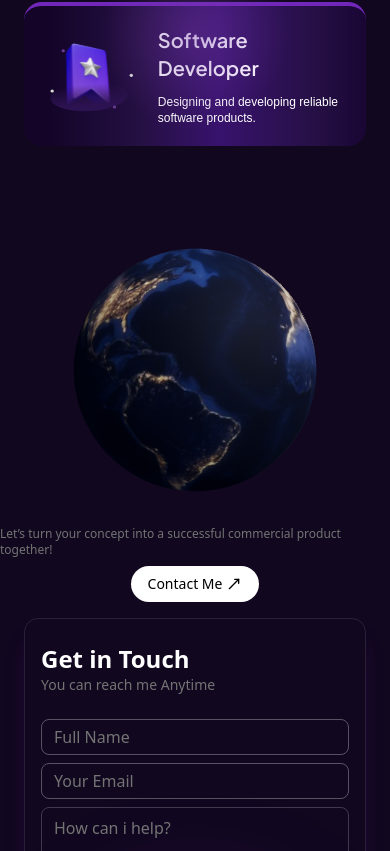
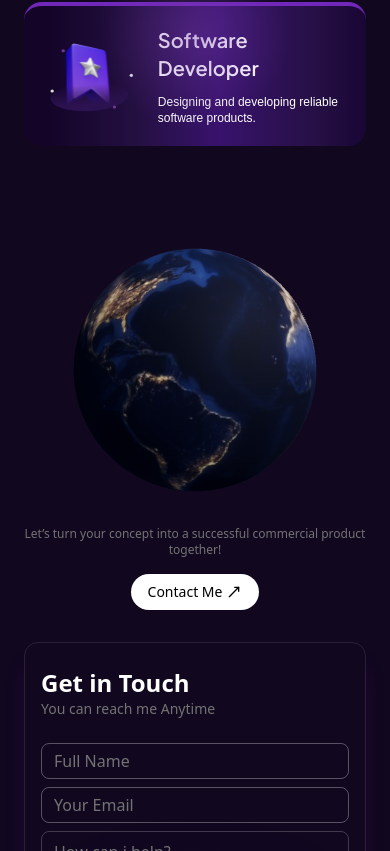
Before and after one commit to pcsatpals/portfolio, a Next.js app: page /about in a window 390 px wide. Shown: the part 1053-1904 px from the top of the page. Built offline with nearby package versions, Linux system fonts and the light colour scheme; a web font is replaced by a local one.

Commit message:
Solved the responsive issues

```diff
--- a/features/landing/sections/contact-me.tsx
+++ b/features/landing/sections/contact-me.tsx
@@ -18,7 +18,7 @@ import z from 'zod';
 
 const ContactMe = ({ showContact = false }: { showContact?: boolean }) => {
     return (
-        <div className='w-full grid grid-cols-1 sm:grid-cols-2 gap-4 lg:gap-6 py-16'>
+        <div className='w-full grid grid-cols-1 sm:grid-cols-2 gap-8 lg:gap-6 py-16'>
             {showContact ? <ContactSection /> : <GlobeSection />}
             <ContactMeForm />
         </div>
@@ -165,8 +165,8 @@ export function GlobeSection({ className }: GlobeSectionProps) {
             <div className={className ?? 'relative lg:h-100 h-80 w-full'}>
                 <ParticleGlobe />
             </div>
-            <p className="text-muted-foreground md:text-base lg:text-sm text-xs sm:max-w-full -mt-3">Let’s turn your concept into a successful commercial product together!</p>
-            <Link href="/contact-me" className="w-fit">
+            <p className="text-muted-foreground md:text-base max-w-full px-6 text-center lg:text-sm text-xs sm:max-w-full -mt-3">Let’s turn your concept into a successful commercial product together!</p>
+            <Link href="/contact-me" className="w-fit mt-2">
                 <Button className="rounded-full border  !bg-white text-black border-white/20 hover:border-primary hover:text-white [&_svg]:size-2 relative group overflow-hidden w-fit">
                     <span className="relative z-10  flex gap-1 items-center">
                         Contact Me
--- a/features/landing/sections/cta.tsx
+++ b/features/landing/sections/cta.tsx
@@ -21,7 +21,7 @@ const CTA = () => (
             whileInView={{ y: 0, opacity: 1 }}
             viewport={{ once: true, amount: 0.3 }}
             transition={{ duration: 0.93, ease: "easeIn" }}
-            className='sm:[&_svg]:h-126 [&_svg]:w-full px-4 xl:[&_svg]:h-164'>
+            className='[&_svg]:h-70 sm:[&_svg]:h-126 [&_svg]:w-full px-4 xl:[&_svg]:h-164'>
             <TechSVG />
         </motion.div>
     </div>
```
